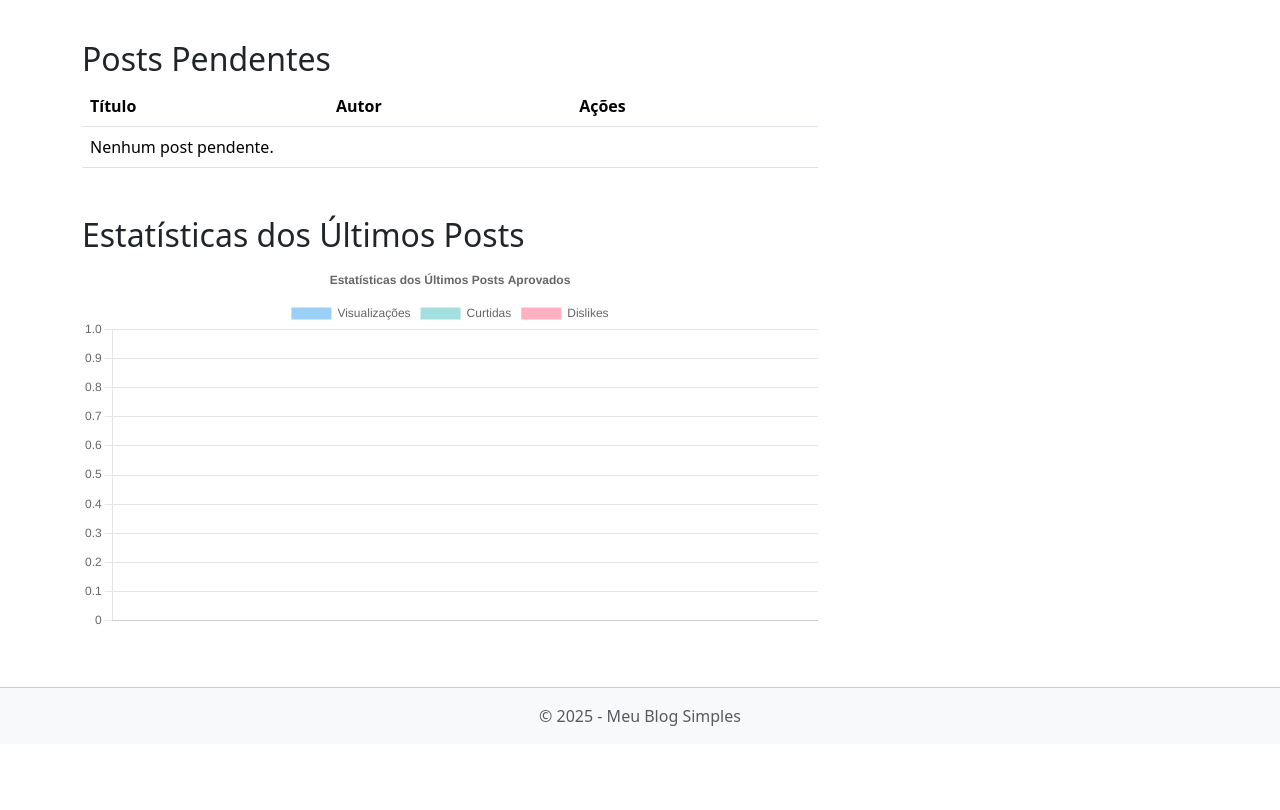
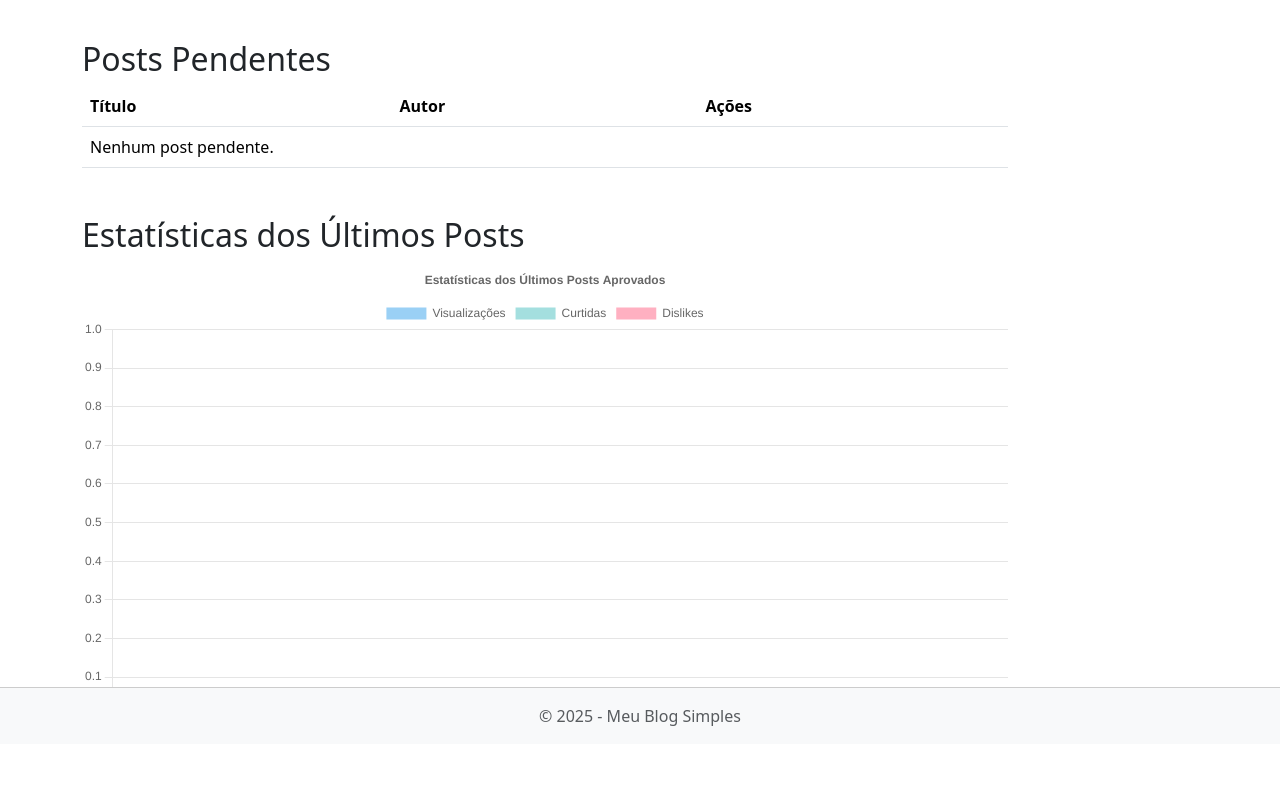
Before and after one commit to douglasinforj/blog_simples, a Django app: page /admin_blog/ in a window 1280 px wide. Shown: the part 56-866 px from the top of the page. Before the commit the page ends 782 px from the top, so only its background shows below. Run offline with Django 5.2, Linux system fonts and the light colour scheme; the visitor is signed in with stand-in values (Sample User, id 1); data that the repository does not hold is empty.

Commit message:
ajuste no layout para side_bar

```diff
--- a/templates/base.html
+++ b/templates/base.html
@@ -89,14 +89,14 @@
     <main class="container flex-grow-1 my-4">
         <div class="row">
             <!-- Conteúdo principal -->
-            <div class="col-md-8">
+            <div class="col-md-10">
             {% block content %}
             <!-- Conteúdo das páginas vai aqui -->
             {% endblock %}
             </div>
 
             <!-- Sidebar -->
-            <div class="col-md-4">
+            <div class="col-md-2">
             {% block sidebar %}
             <!-- Conteúdo da sidebar vai aqui -->
             {% endblock %}
```
